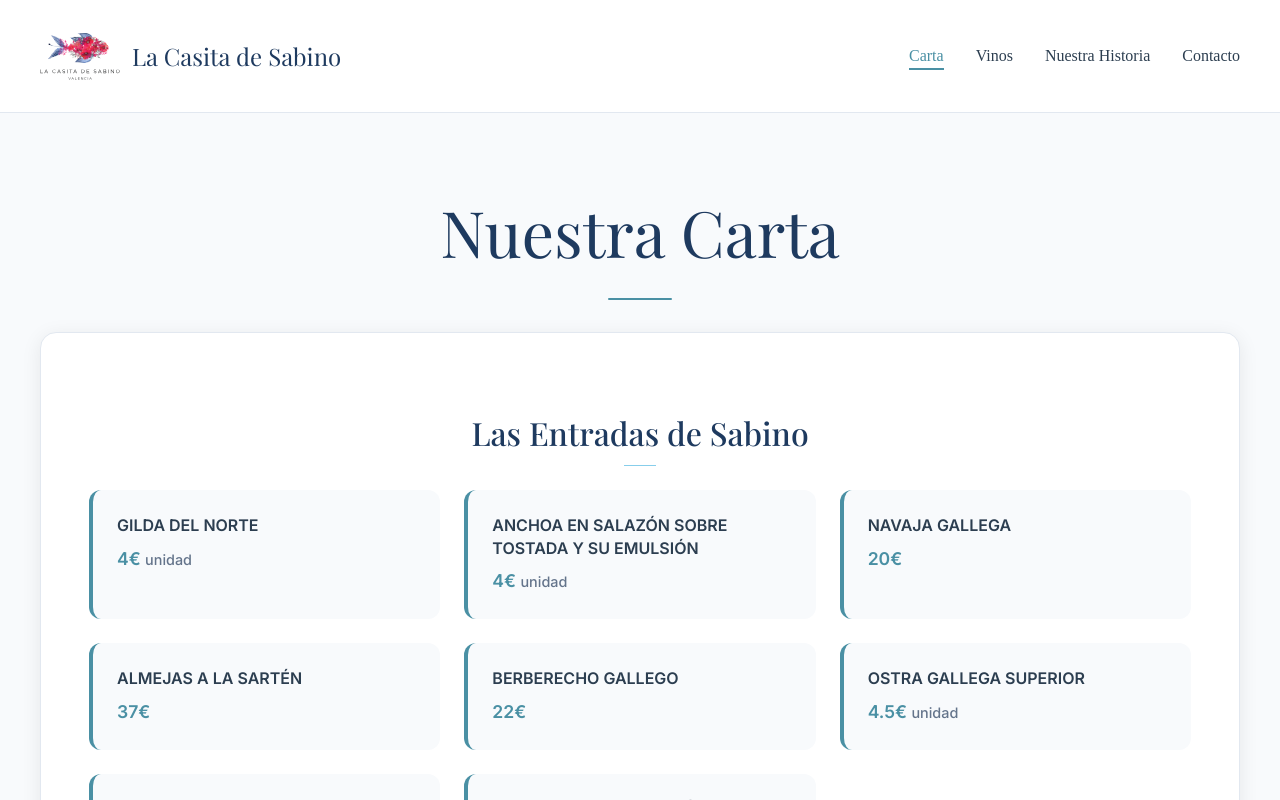
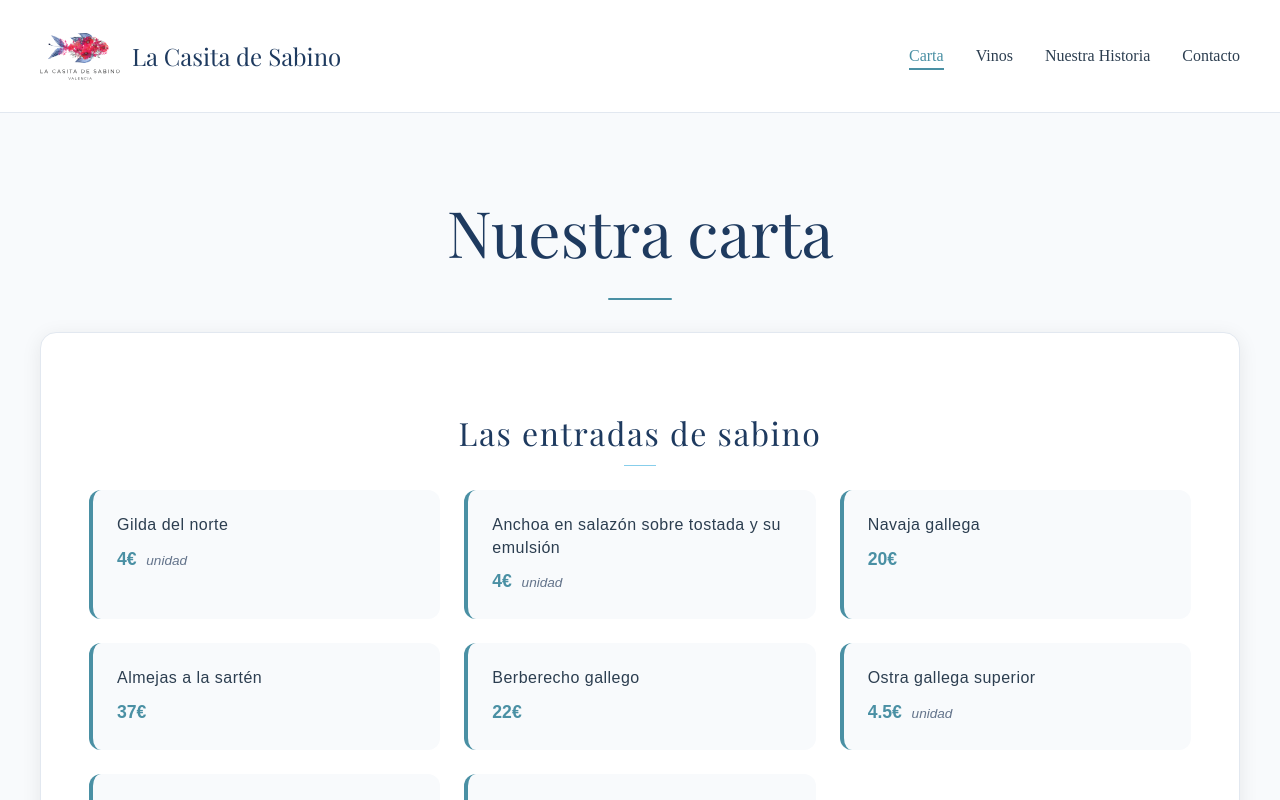
Before and after one commit to flor-larraburu/lcs-web-react, a React (Vite) app: page /menu in a window 1280 px wide. Built offline with nearby package versions, Linux system fonts and the light colour scheme; no server answers; a web font is replaced by a local one.

Commit message:
fix menu section texts

```diff
--- a/src/pages/about.tsx
+++ b/src/pages/about.tsx
@@ -1,6 +1,6 @@
 import "../styles/_about.scss";
 import { useEffect, useState } from "react";
-import { ChefHat, Heart, Users, Clock, Star, Award } from 'lucide-react';
+import { ChefHat, Heart, Users, Clock, Star } from 'lucide-react';
 
 interface AboutSection {
   title: string;
@@ -33,28 +33,30 @@ const About = () => {
       sections: [
         {
           title: "Nuestra Filosofía",
-          description: "Creemos en la calidad de los ingredientes, en el respeto por las recetas tradicionales y en la magia de compartir una buena comida. Trabajamos con productos frescos y de temporada, seleccionados con el mayor cuidado para ofrecerte una experiencia única en cada bocado.",
+          description:
+            "Creemos en la calidad de los ingredientes, en el respeto por las recetas tradicionales y en la magia de compartir una buena comida. Trabajamos con productos frescos y de temporada, seleccionados con el mayor cuidado para ofrecerte una experiencia única en cada bocado.",
           icon: Heart,
           color: "from-rose-400 to-red-500"
         },
         {
           title: "El Equipo",
-          description: "Detrás de cada plato hay un equipo apasionado por la cocina y el servicio. Desde nuestros chefs hasta el personal de sala, cada miembro de nuestro equipo comparte el compromiso de hacerte sentir como en casa, ofreciendo un trato cálido y cercano.",
+          description:
+            "Detrás de cada plato hay un equipo comprometido con la excelencia. Nuestro personal combina experiencia y pasión para ofrecerte un servicio cálido y cercano, creando un ambiente donde te sientas como en casa.",
           icon: Users,
           color: "from-blue-400 to-indigo-500"
         },
         {
           title: "Un Espacio Para Disfrutar",
-          description: "Nuestro restaurante es más que un lugar para comer; es un punto de encuentro donde los sabores se mezclan con las historias. Un ambiente acogedor, una carta pensada para sorprender y un equipo listo para hacer de tu visita una experiencia inolvidable.",
+          description:
+            "Nuestro restaurante es un lugar para conectar, disfrutar y crear recuerdos. Ofrecemos un ambiente acogedor, una carta cuidadosamente elaborada y una atención personalizada para que cada visita sea especial.",
           icon: Star,
           color: "from-amber-400 to-orange-500"
         },
       ],
       stats: [
-        { number: "15+", label: "Años de Experiencia", icon: Clock },
-        { number: "500+", label: "Clientes Satisfechos", icon: Users },
-        { number: "3", label: "Premios Gastronómicos", icon: Award },
-        { number: "100%", label: "Ingredientes Frescos", icon: ChefHat }
+        { number: "15+", label: "Años de experiencia", icon: Clock },
+        { number: "100%", label: "Ingredientes frescos y de temporada", icon: ChefHat },
+        { number: "Equipo", label: "Apasionado y dedicado", icon: Users }
       ]
     });
   }, []);
@@ -78,9 +80,7 @@ const About = () => {
           <div className="hero-icon">
             <ChefHat className="icon" />
           </div>
-          <h1 className="hero-title">
-            {aboutData.aboutTitle}
-          </h1>
+          <h1 className="hero-title">{aboutData.aboutTitle}</h1>
           <p className="hero-subtitle">
             <span className="accent-text">{aboutData.heroSubtitle}</span>
           </p>
--- a/src/pages/menu.tsx
+++ b/src/pages/menu.tsx
@@ -1,75 +1,73 @@
 import { motion } from 'framer-motion';
-
 
 const RestaurantMenu = () => {
 
 const menuSections = [
   {
-      title: "Las Entradas de Sabino",
+    title: "Las entradas de sabino",
     items: [
-        { name: "GILDA DEL NORTE", price: "4€", unit: "unidad" },
-        { name: "ANCHOA EN SALAZÓN SOBRE TOSTADA Y SU EMULSIÓN", price: "4€", unit: "unidad" },
-        { name: "NAVAJA GALLEGA", price: "20€" },
-        { name: "ALMEJAS A LA SARTÉN", price: "37€" },
-        { name: "BERBERECHO GALLEGO", price: "22€" },
-        { name: "OSTRA GALLEGA SUPERIOR", price: "4.5€", unit: "unidad" },
-        { name: "COLA DE GAMBA ALISTADA AL AJILLO", price: "14€" },
-        { name: "PULPO ASADO CON PURÉ DE PATATAS", price: "22€" },
+      { name: "Gilda del norte", price: "4€", unit: "unidad" },
+      { name: "Anchoa en salazón sobre tostada y su emulsión", price: "4€", unit: "unidad" },
+      { name: "Navaja gallega", price: "20€" },
+      { name: "Almejas a la sartén", price: "37€" },
+      { name: "Berberecho gallego", price: "22€" },
+      { name: "Ostra gallega superior", price: "4.5€", unit: "unidad" },
+      { name: "Cola de gamba alistada al ajillo", price: "14€" },
+      { name: "Pulpo asado con puré de patatas", price: "22€" },
     ],
   },
   {
-      title: "Pescados Salvajes",
+    title: "Pescados salvajes",
     items: [
-        { name: "RODABALLO", price: "85€/Kg" },
-        { name: "REY", price: "140€/Kg" },
-        { name: "MERO", price: "75€/Kg" },
-        { name: "MERLUZA DE PINCHO", price: "60€/Kg" },
-        { name: "CABRA DE ALTURA", price: "66€/Kg" },
-        { name: "SAN MARTÍN", price: "60€/Kg" },
-        { name: "MACHOTE", price: "66€/Kg" },
+      { name: "Rodaballo", price: "85€/kg" },
+      { name: "Rey", price: "140€/kg" },
+      { name: "Mero", price: "75€/kg" },
+      { name: "Merluza de pincho", price: "60€/kg" },
+      { name: "Cabra de altura", price: "66€/kg" },
+      { name: "San martín", price: "60€/kg" },
+      { name: "Machote", price: "66€/kg" },
     ],
   },
   {
-      title: "Entrantes de Temporada",
+    title: "Entrantes de temporada",
     items: [
-        { name: "ENSALADA DE BOGAVANTE", price: "29€" },
-        { name: "TOMATE DE LA HUERTA CON VENTRESCA, CEBOLLA TIERNA, MORADA Y PIPARRA", price: "22€" },
-        { name: "TERNERA CON ESENCIA MEDITERRÁNEA", price: "15€" },
-        { name: "MENESTRA DE VERDURAS", price: "12€" },
-        { name: "ALCACHOFAS CON GAMBAS Y SALSA DE CRUSTÁCEOS", price: "16€" },
-        { name: "PIMIENTO DE PIQUILLO RELLENO DE FRUTOS DEL MAR", price: "4€" },
+      { name: "Ensalada de bogavante", price: "29€" },
+      { name: "Tomate de la huerta con ventresca, cebolla tierna, morada y piparra", price: "22€" },
+      { name: "Ternera con esencia mediterránea", price: "15€" },
+      { name: "Menestra de verduras", price: "12€" },
+      { name: "Alcachofas con gambas y salsa de crustáceos", price: "16€" },
+      { name: "Pimiento de piquillo relleno de frutos del mar", price: "4€" },
     ],
   },
   {
-      title: "Otras Propuestas",
+    title: "Otras propuestas",
     items: [
-        { name: "HUEVOS CON BOGAVANTE SOBRE PATATAS PAJA", price: "36€" },
-        { name: "BACALAO AJOARRIERO O PIL-PIL", price: "30€" },
-        { name: "KOKOTXAS DE MERLUZA AL PIL-PIL", price: "36€" },
-        { name: "SEPIA SOBRE TERCIOPELO DE HUMMUS", price: "15€" },
-        { name: "SALMÓN AHUMADO SOBRE MANTO DE BETABEL Y YOGUR GRIEGO", price: "15€" },
-        { name: "SOPA DE PESCADO", price: "16€" },
+      { name: "Huevos con bogavante sobre patatas paja", price: "36€" },
+      { name: "Bacalao ajoarriero o pil-pil", price: "30€" },
+      { name: "Kokotxas de merluza al pil-pil", price: "36€" },
+      { name: "Sepia sobre terciopelo de hummus", price: "15€" },
+      { name: "Salmón ahumado sobre manto de betabel y yogur griego", price: "15€" },
+      { name: "Sopa de pescado", price: "16€" },
     ],
   },
   {
     title: "Carnes",
     items: [
-        { name: "SOLOMILLO CON SALSA DE NATA Y SETAS, Y PURÉ DE PATATAS", price: "24€" },
-        { name: "STEAK TARTAR", price: "24€" },
-        { name: "COCHINILLO CONFITADO A LA VAINILLA, SOBRE PURÉ DE MANZANA", price: "22€" },
+      { name: "Solomillo con salsa de nata y setas, y puré de patatas", price: "24€" },
+      { name: "Steak tartar", price: "24€" },
+      { name: "Cochinillo confitado a la vainilla, sobre puré de manzana", price: "22€" },
     ],
   },
   {
     title: "Guarniciones",
     items: [
-        { name: "PATATAS FRITAS", price: "7€" },
-        { name: "PIMIENTOS ROJOS ASADOS", price: "7€" },
-        { name: "VERDURAS SALTEADAS CON SALSA MERY", price: "7€" },
-        { name: "SERVICIO DE PAN (por comensal)", price: "3€" },
+      { name: "Patatas fritas", price: "7€" },
+      { name: "Pimientos rojos asados", price: "7€" },
+      { name: "Verduras salteadas con salsa mery", price: "7€" },
+      { name: "Servicio de pan (por comensal)", price: "3€" },
     ],
   },
 ];
-
 
 
   const containerVariants = {
@@ -98,8 +96,6 @@ const RestaurantMenu = () => {
   return (
     <div className="restaurant-app">
 
-
-      {/* Menu Section */}
       <motion.section
         className="menu-section"
         initial={{ opacity: 0 }}
@@ -117,7 +113,7 @@ const RestaurantMenu = () => {
               delay: 0.2
             }}
           >
-            Nuestra Carta
+            Nuestra carta
           </motion.h1>
 
           <motion.div
@@ -179,15 +175,16 @@ const RestaurantMenu = () => {
         </div>
       </motion.section>
 
+      <style>{`
 
-
-      <style >{`
 
         /* Menu Section */
         .menu-section {
           padding: 8rem 0 4rem;
           background: var(--light-bg);
           min-height: 100vh;
+          font-family: 'Montserrat', sans-serif;
+          color: var(--text-primary);
         }
 
         .menu-container {
@@ -231,11 +228,12 @@ const RestaurantMenu = () => {
         .category-title {
           font-family: 'Playfair Display', serif;
           font-size: clamp(1.5rem, 3vw, 2rem);
-          font-weight: 500;
+          font-weight: 400;
           color: var(--primary);
           margin-bottom: 2rem;
           text-align: center;
           position: relative;
+          letter-spacing: 0.05em;
         }
 
         .category-title::after {
@@ -263,6 +261,9 @@ const RestaurantMenu = () => {
           transition: all 0.3s ease;
           position: relative;
           overflow: hidden;
+          font-weight: 300;
+          color: var(--text-secondary);
+          font-size: 0.95rem;
         }
 
         .menu-item::before {
@@ -272,7 +273,7 @@ const RestaurantMenu = () => {
           left: 0;
           right: 0;
           bottom: 0;
-          background: linear-gradient(135deg, transparent 0%, rgba(74, 144, 164, 0.02) 100%);
+          background: linear-gradient(135deg, transparent 0%, rgba(39, 174, 96, 0.05) 100%);
           opacity: 0;
           transition: opacity 0.3s ease;
         }
@@ -287,11 +288,12 @@ const RestaurantMenu = () => {
         }
 
         .menu-item-name {
-          font-weight: 600;
+          font-weight: 500;
           color: var(--text-primary);
           font-size: 1rem;
           margin-bottom: 0.5rem;
           line-height: 1.4;
+          letter-spacing: 0.03em;
         }
 
         .menu-item-price {
@@ -301,119 +303,25 @@ const RestaurantMenu = () => {
         }
 
         .unit {
-          font-size: 0.9rem;
-          font-weight: 500;
+          font-size: 0.85rem;
+          font-weight: 400;
           color: var(--text-secondary);
+          margin-left: 0.3rem;
+          font-style: italic;
         }
 
-        /* Footer Styles */
-        .footer {
-          background: linear-gradient(135deg, var(--dark-bg) 0%, var(--primary) 100%);
-          color: white;
-          padding: 3rem 0 1rem;
+        @media (max-width: 768px) {
+          .menu-list {
+            grid-template-columns: 1fr;
           }
-
-        .footer__container {
-          max-width: 1200px;
-          margin: 0 auto;
-          padding: 0 2rem;
-          display: grid;
-          grid-template-columns: repeat(auto-fit, minmax(250px, 1fr));
-          gap: 2rem;
-          align-items: start;
-        }
-
-        .footer__text {
-          margin-bottom: 0.5rem;
-          color: rgba(255, 255, 255, 0.9);
-          display: flex;
-          align-items: center;
-        }
-
-        .footer__link {
-          color: var(--light-accent);
-          text-decoration: none;
-          transition: color 0.3s ease;
-          display: flex;
-          align-items: center;
-        }
-
-        .footer__link:hover {
-          color: white;
-        }
-
-        .footer__social {
-          display: flex;
-          gap: 1rem;
-        }
-
-        .footer__icon {
-          display: flex;
-          align-items: center;
-          justify-content: center;
-          width: 40px;
-          height: 40px;
-          background: rgba(255, 255, 255, 0.1);
-          border-radius: 50%;
-          color: var(--light-accent);
-          text-decoration: none;
-          transition: all 0.3s ease;
-        }
-
-        .footer__icon:hover {
-          background: var(--light-accent);
-          color: var(--primary);
-        }
-
-        /* Responsive Design */
-        @media (max-width: 768px) {
-          .navbar__mobile-toggle {
-            display: block;
-          }
-
-
-          .menu-section {
-            padding: 6rem 0 3rem;
-          }
-
-          .menu-container {
-            padding: 0 1rem;
-          }
-
           .menu-category {
             padding: 2rem;
           }
-
-          .menu-list {
-            grid-template-columns: 1fr;
-            gap: 1rem;
+          .menu-title {
+            font-size: 2.5rem;
           }
-
-          .menu-item {
-            padding: 1rem;
-          }
-
-          .footer__container {
-            grid-template-columns: 1fr;
-            text-align: center;
-          }
-        }
-
-        @media (max-width: 480px) {
-          .navbar__container {
-            padding: 1rem;
-          }
-
-          .menu-title {
-            font-size: 2rem;
-          }
-
           .category-title {
             font-size: 1.5rem;
-          }
-
-          .menu-category {
-            padding: 1.5rem;
           }
         }
       `}</style>
```
Lines whose indentation alone changed are shown as unchanged.
